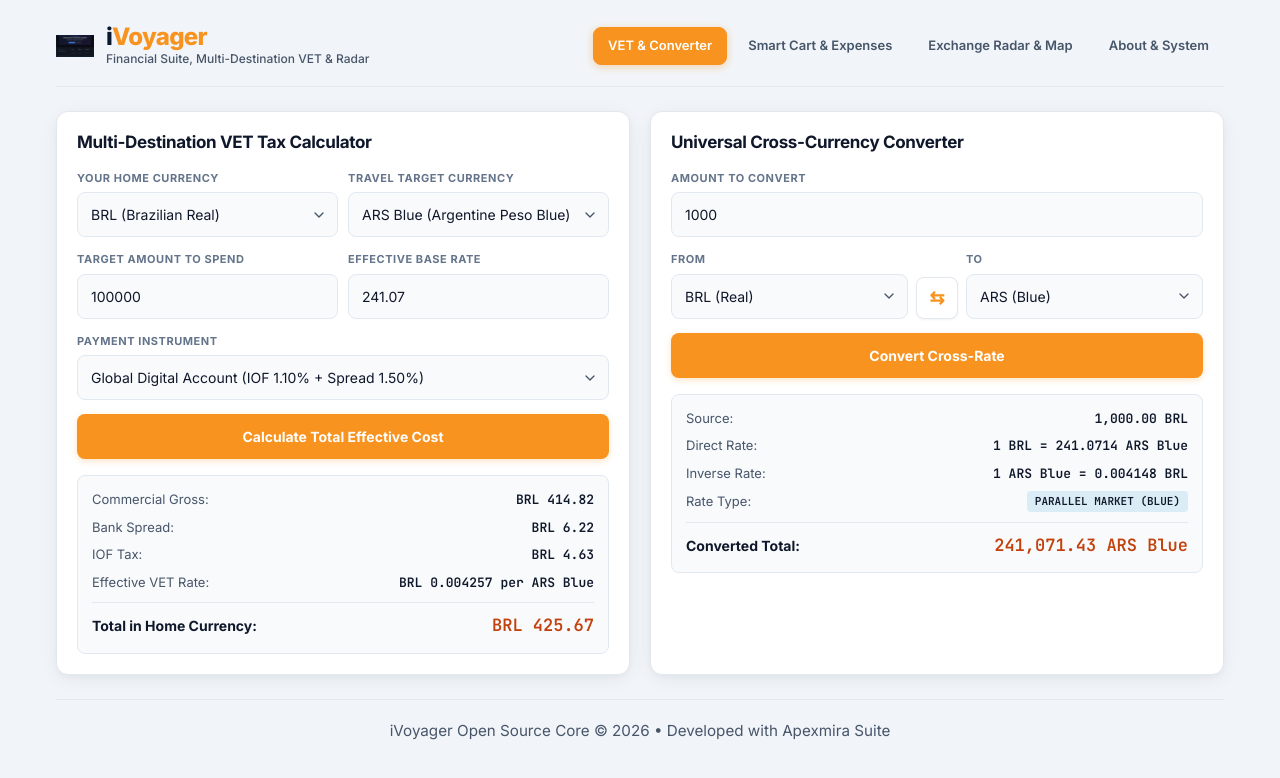
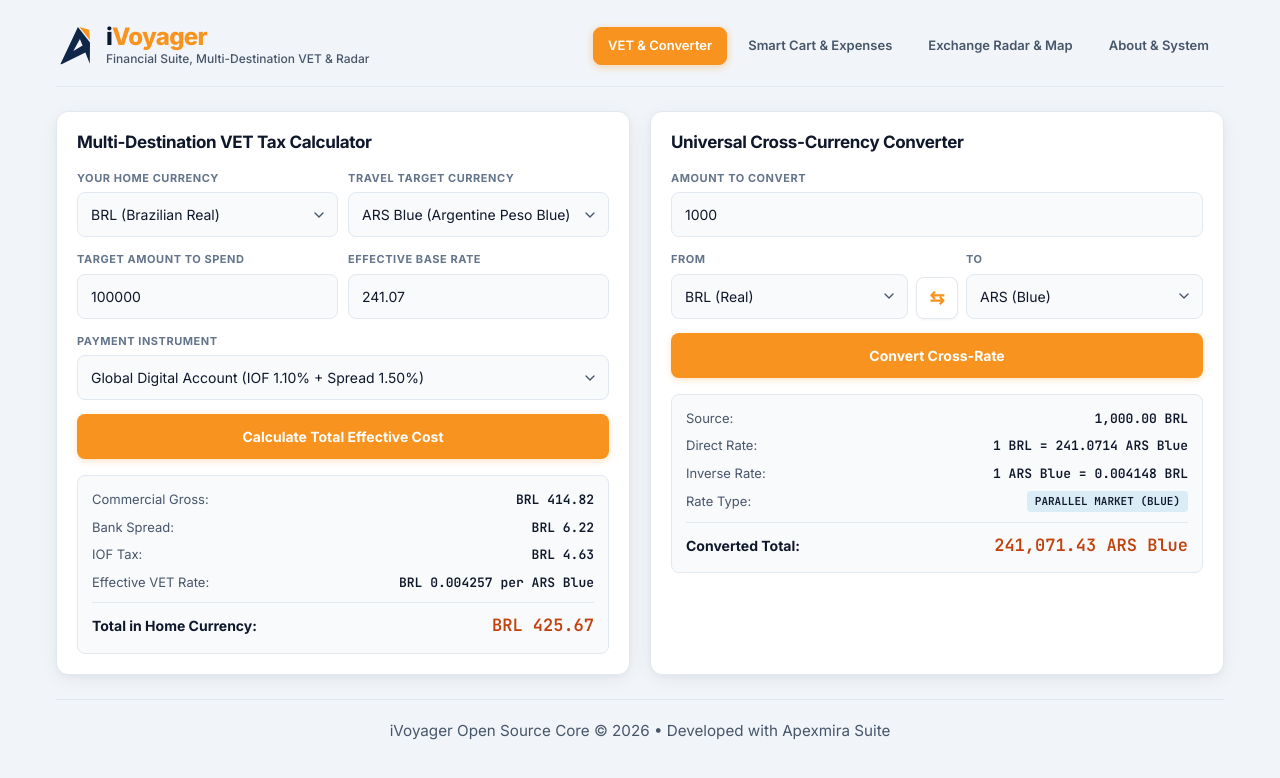
Before and after one commit to jonasnmonteiro/ivoyager, a website: page index.html in a window 1280 px wide. Drawn offline with nearby package versions, Linux system fonts and the light colour scheme.

Commit message:
feat(brand): update official Apexmira vector logo, favicon, and PWA touch icon

```diff
--- a/index.html
+++ b/index.html
@@ -652,7 +652,7 @@
   <div class="app-container">
     <header class="header">
       <a href="#" class="brand-group">
-        <img src="./assets/logo.png" alt="Apexmira Logo" class="brand-logo" onerror="this.src='./assets/favicon.png'">
+        <img src="./assets/logo.svg" alt="Apexmira Logo" class="brand-logo" onerror="this.src='./assets/favicon.png'">
         <div class="brand-text">
           <h1 class="brand-title">i<span>Voyager</span></h1>
           <p class="brand-subtitle">Financial Suite, Multi-Destination VET & Radar</p>
```
Also changed, not shown: assets/apple-touch-icon.png, assets/favicon.png, assets/logo.png (deleted), assets/logo.svg (added), manifest.json.
